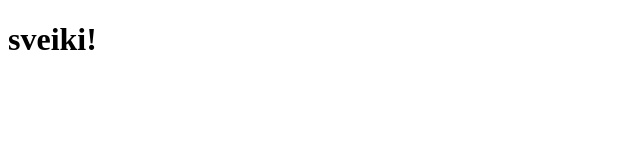
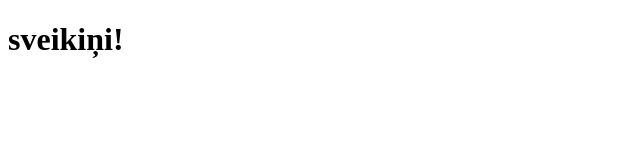
Before and after one commit to AldisBask/git_macibas, a plain HTML site: page index.html in a window 1280 px wide. Shown: the full height of the page, 0-640 px from the left. Drawn offline with Linux system fonts and the light colour scheme.

Commit message:
labojums

```diff
--- a/index.html
+++ b/index.html
@@ -9,7 +9,7 @@
 </head>
 <body>
   <h1 class="title">
-    sveiki!
+    sveikiņi!
   </h1>
 </body>
 </html>
```
